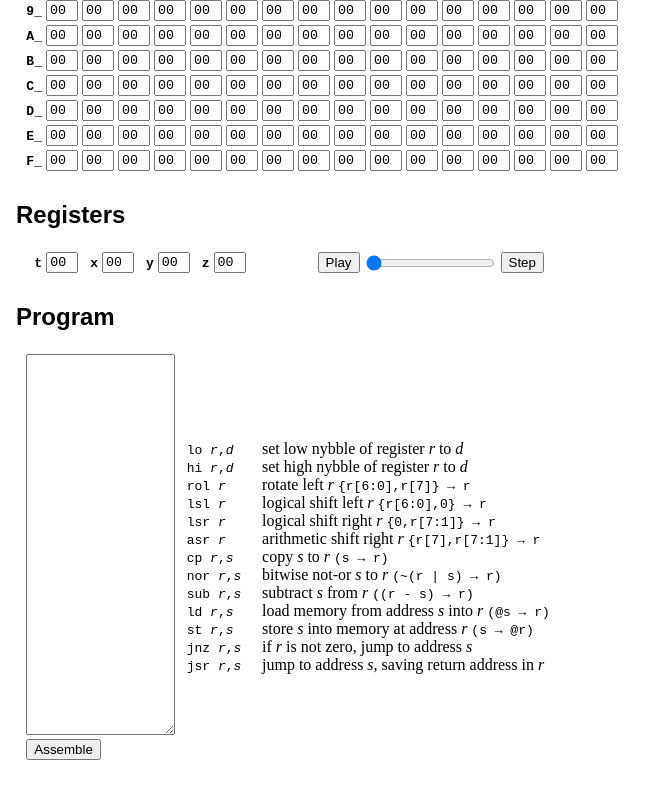
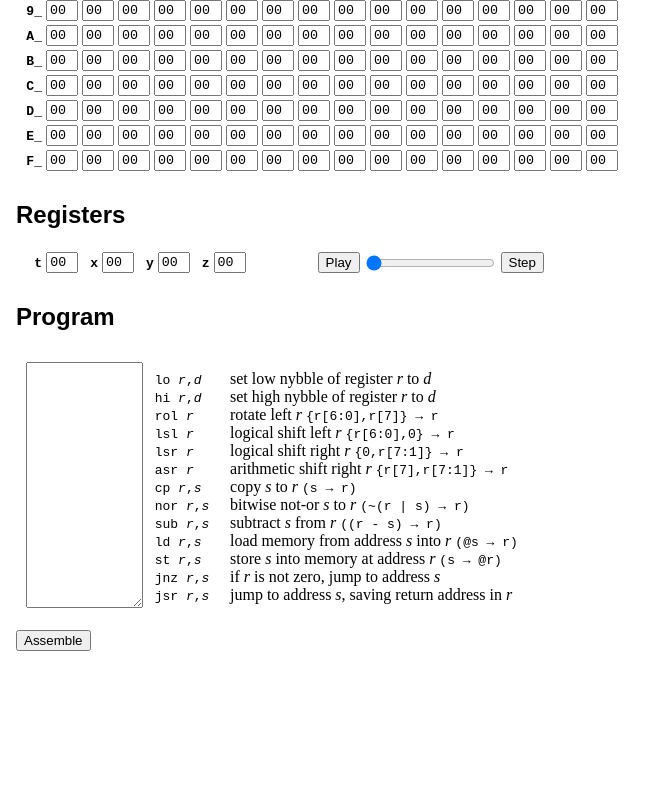
Before and after one commit to dalnefre/8bit_toy, a plain HTML site: page docs/index.html in a window 1280 px wide. Shown: the part 414-1200 px from the top of the page, without its empty margins (0-665 px from the left). After the commit the page ends 1081 px from the top, so only its background shows below. Drawn offline with Linux system fonts and the light colour scheme.

Commit message:
shrink source box and move button outside table

```diff
--- a/docs/index.html
+++ b/docs/index.html
@@ -394,11 +394,8 @@ input {
     <table>
       <tr>
         <td>
-          <textarea id="assembly" rows="25" cols="16" overflow="scroll"
+          <textarea id="assembly" rows="16" cols="12" overflow="scroll"
             autocapitalize="off" autocomplete="off" autocorrect="off"></textarea>
-          <div>
-            <button id="asm_btn">Assemble</button>
-          </div>
         </td>
         <td>
           <ul style="padding-left: 1ex; width: 4em; list-style-type: none;">
@@ -436,6 +433,7 @@ input {
         </td>
       </tr>
     </table>
+    <button id="asm_btn">Assemble</button>
   </div>
   <!--
   <script type="module" src="./index.js"></script>
```
